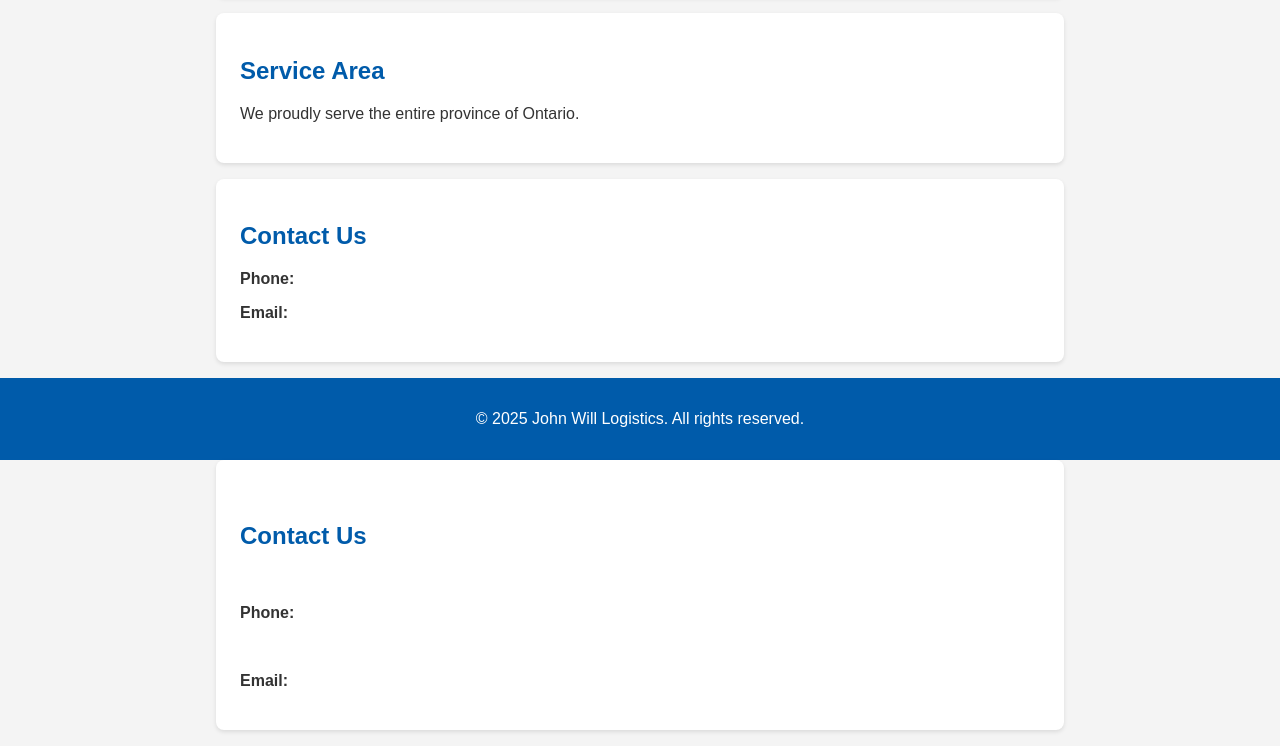
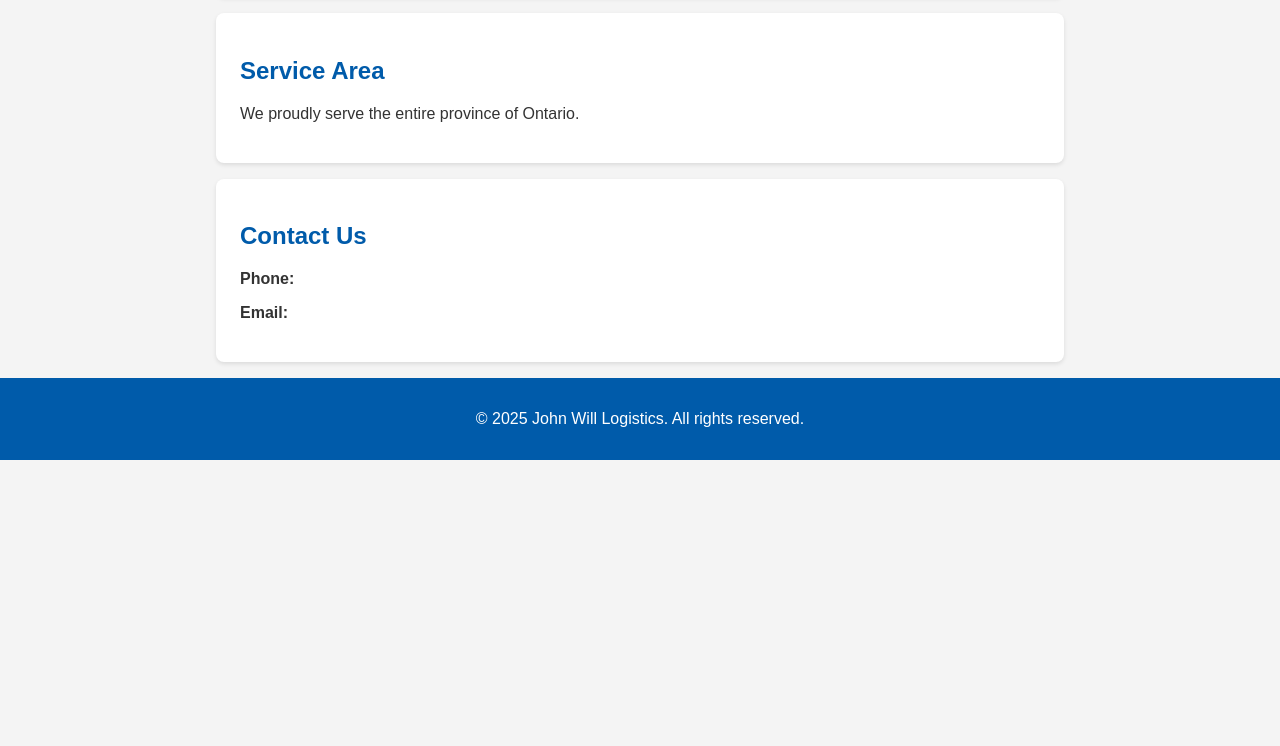
Before and after one commit to coderboiix/johnwill-logistics, a plain HTML site: page index.html in a window 1280 px wide. Shown: the part 1080-1826 px from the top of the page. After the commit the page ends 1540 px from the top, so only its background shows below. Drawn offline with Linux system fonts and the light colour scheme.

Commit message:
Update index.html

```diff
--- a/index.html
+++ b/index.html
@@ -104,10 +104,5 @@
   <footer>
     <p>&copy; 2025 John Will Logistics. All rights reserved.</p>
   </footer>
-<section class="contact">
-  <h2>Contact Us</h2>
-  <p><strong>Phone:</strong> <a href="tel:6478572876">647-857-2876</a></p>
-  <p><strong>Email:</strong> <a href="mailto:johnwillogistics@gmail.com">johnwillogistics@gmail.com</a></p>
-</section>
 </body>
 </html>
```
